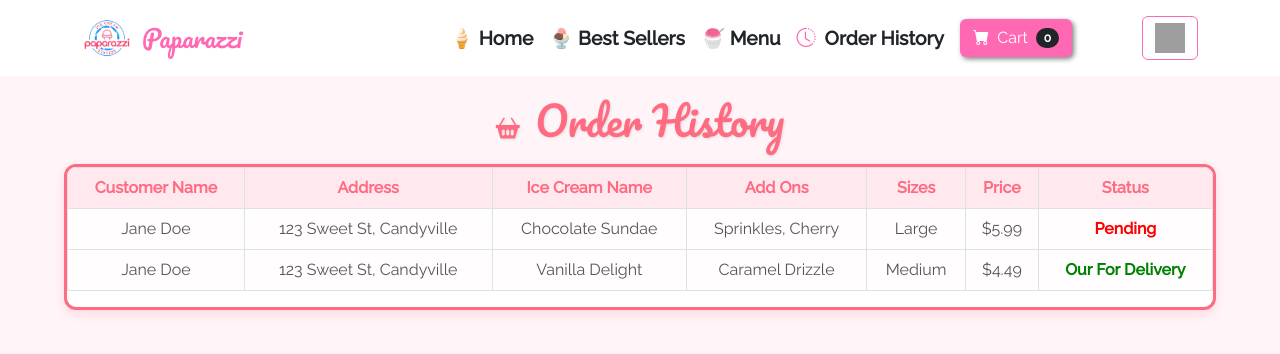
After one commit to kennethadwa/ice-cream-shop, a PHP site: page /customer/order_history.php in a window 1280 px wide. The commit adds this page. Shown: the top 354 px of the page. Run offline with PHP 8.4, Linux system fonts and the light colour scheme; grey boxes are pictures that could not be loaded.

Commit message:
added order history

```diff
--- a/customer/navbar.php
+++ b/customer/navbar.php
@@ -55,21 +55,21 @@
 
         <div class="collapse navbar-collapse" id="navbarNav" style="margin-right: 50px;">
             <ul class="navbar-nav ms-auto">
-                <li class="nav-item"><a class="nav-link text-dark" href="#" style="color: #ff69b4; font-size: 1.2rem; font-weight: bold;">🍦 Home</a></li>
-                <li class="nav-item"><a class="nav-link text-dark" href="#best-sellers" style="color: #ff69b4; font-size: 1.2rem; font-weight: bold;">🍨 Best Sellers</a></li>
-                <li class="nav-item"><a class="nav-link text-dark" href="#menu" style="color: #ff69b4; font-size: 1.2rem; font-weight: bold;">🍧 Menu</a></li>
-                <li class="nav-item"><a class="nav-link text-dark" href="#order-history" style="color: #ff69b4; font-size: 1.2rem; font-weight: bold;">
+                <li class="nav-item"><a class="nav-link text-dark" href="index.php" style="color: #ff69b4; font-size: 1.2rem; font-weight: bold;">🍦 Home</a></li>
+                <li class="nav-item"><a class="nav-link text-dark" href="index.php#best-sellers" style="color: #ff69b4; font-size: 1.2rem; font-weight: bold;">🍨 Best Sellers</a></li>
+                <li class="nav-item"><a class="nav-link text-dark" href="index.php#menu" style="color: #ff69b4; font-size: 1.2rem; font-weight: bold;">🍧 Menu</a></li>
+                <li class="nav-item"><a class="nav-link text-dark" href="order_history.php" style="color: #ff69b4; font-size: 1.2rem; font-weight: bold;">
                     <i class="bi-clock-history me-1" style="color: #ff69b4;"></i> Order History
                 </a></li>
                 &nbsp;
             </ul>
             &nbsp;
             <form class="d-flex">
-                <button class="btn" type="submit" style="background: #ff69b4; box-shadow: 2px 2px 5px rgba(0, 0, 0, 0.5); color: white;">
+                <a class="btn" href="cart.php" type="submit" style="background: #ff69b4; box-shadow: 2px 2px 5px rgba(0, 0, 0, 0.5); color: white;">
                     <i class="bi-cart-fill me-1" style="color: white;"></i>
                     Cart
                     <span class="badge bg-dark text-white ms-1 rounded-pill">0</span>
-                </button>
+                </a>
             </form>
         </div>
 
--- /dev/null
+++ b/customer/order_history.php
@@ -0,0 +1,119 @@
+<!DOCTYPE html>
+<html lang="en">
+<head>
+    <meta charset="UTF-8">
+    <meta name="viewport" content="width=device-width, initial-scale=1.0">
+    <title>Sweet Treats - Order History</title>
+    <!-- Bootstrap CSS -->
+    <link href="https://cdn.jsdelivr.net/npm/bootstrap@5.2.3/dist/css/bootstrap.min.css" rel="stylesheet">
+    <!-- Bootstrap icons-->
+    <link href="https://cdn.jsdelivr.net/npm/bootstrap-icons@1.5.0/font/bootstrap-icons.css" rel="stylesheet"/>
+    <!-- Google Fonts -->
+    <link href="https://fonts.googleapis.com/css2?family=Pacifico&family=Raleway:wght@400;500&display=swap" rel="stylesheet">
+    <style>
+        body {
+            font-family: 'Raleway', sans-serif;
+            background-color: #fff5f8;
+        }
+
+        h1 {
+            font-family: 'Pacifico', cursive;
+            color: #ff6b81;
+            text-align: center;
+            margin: 20px 0;
+            text-shadow: 1px 1px 3px rgba(0, 0, 0, 0.1);
+        }
+
+        .order-table {
+            margin: 20px auto;
+            max-width: 90%;
+            background-color: #ffffff;
+            border-radius: 12px;
+            box-shadow: 0 4px 12px rgba(255, 105, 135, 0.2);
+            overflow: hidden;
+            border: 3px solid #ff6b81;
+        }
+
+        .table th {
+            background-color: #ffe9ee;
+            color: #ff6b81;
+        }
+
+        .table td {
+            background-color: #fffdfd;
+            color: #555;
+        }
+
+        .btn-info {
+            background-color: #ff6b81;
+            border-color: #ff6b81;
+        }
+
+        .btn-info:hover {
+            background-color: #ff4c61;
+            border-color: #ff4c61;
+        }
+
+        .table th, .table td {
+            vertical-align: middle;
+        }
+
+        .cherry-icon {
+            font-size: 1.5rem;
+            color: #ff6b81;
+            margin-right: 5px;
+        }
+    </style>
+</head>
+<body>
+
+    <!-- NAVIGATION BAR -->
+    <?php include('navbar.php'); ?>
+
+    <!-- Order History Section -->
+    <h1>
+        <i class="bi bi-basket2-fill cherry-icon"></i>
+        Order History
+    </h1>
+    <div class="table-responsive order-table">
+        <table class="table table-hover table-bordered text-center">
+            <thead>
+                <tr>
+                    <th>Customer Name</th>
+                    <th>Address</th>
+                    <th>Ice Cream Name</th>
+                    <th>Add Ons</th>
+                    <th>Sizes</th>
+                    <th>Price</th>
+                    <th>Status</th>
+                </tr>
+            </thead>
+            <tbody>
+
+                <!-- Example Data -->
+                <tr>
+                    <td>Jane Doe</td>
+                    <td>123 Sweet St, Candyville</td>
+                    <td>Chocolate Sundae</td>
+                    <td>Sprinkles, Cherry</td>
+                    <td>Large</td>
+                    <td>$5.99</td>
+                    <td style="font-weight: bold; color: red;">Pending</td>
+                </tr>
+                <tr>
+                    <td>Jane Doe</td>
+                    <td>123 Sweet St, Candyville</td>
+                    <td>Vanilla Delight</td>
+                    <td>Caramel Drizzle</td>
+                    <td>Medium</td>
+                    <td>$4.49</td>
+                    <td style="font-weight: bold; color: green;">Our For Delivery</td>
+                </tr>
+            </tbody>
+        </table>
+    </div>
+
+    <!-- Bootstrap JS -->
+    <script src="https://cdn.jsdelivr.net/npm/bootstrap@5.2.3/dist/js/bootstrap.bundle.min.js"></script>
+</body>
+</html>
```
Also changed, not shown: customer/shop.php (deleted, +0 -269 lines), customer/cart.php (added).
